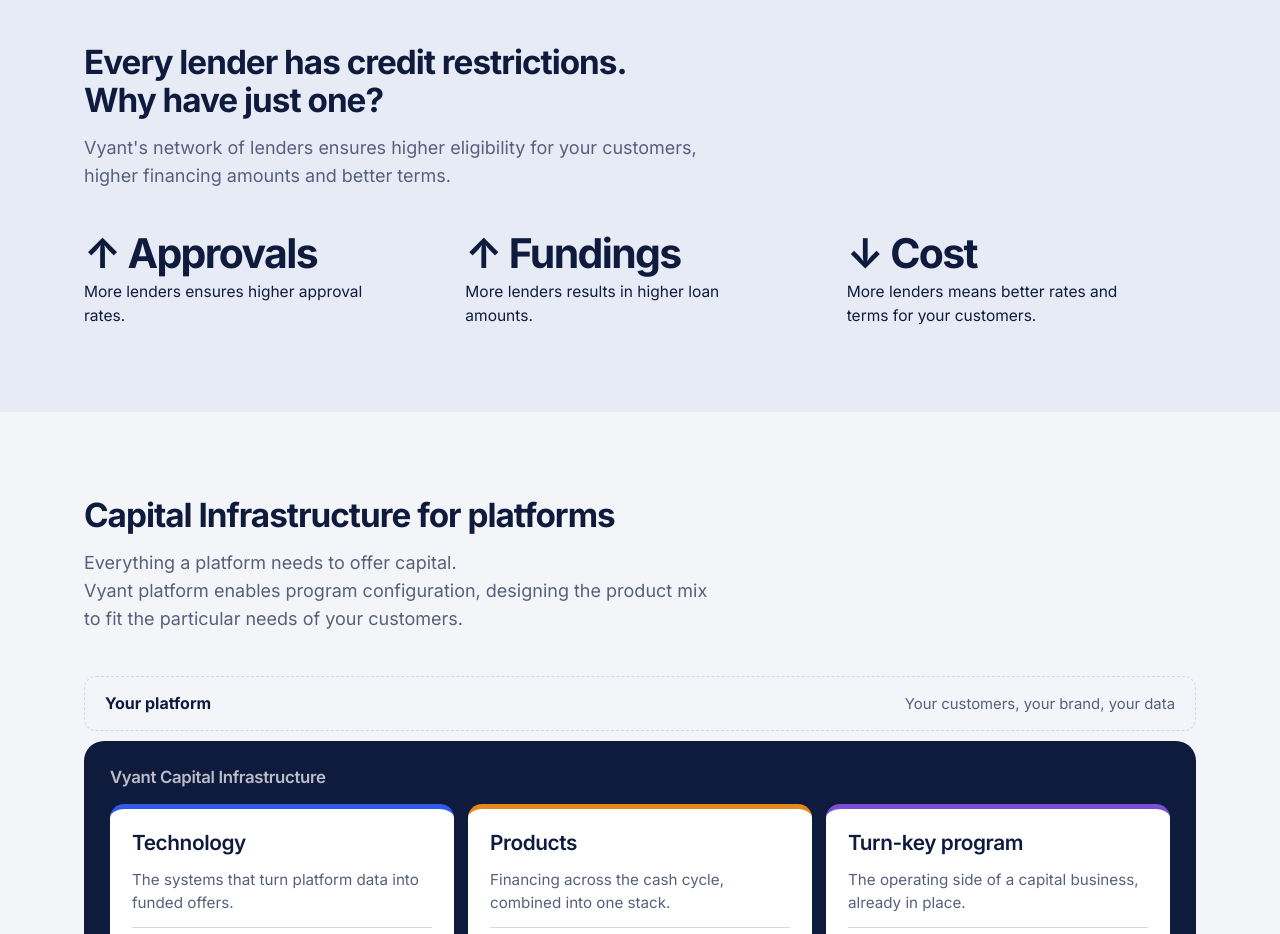
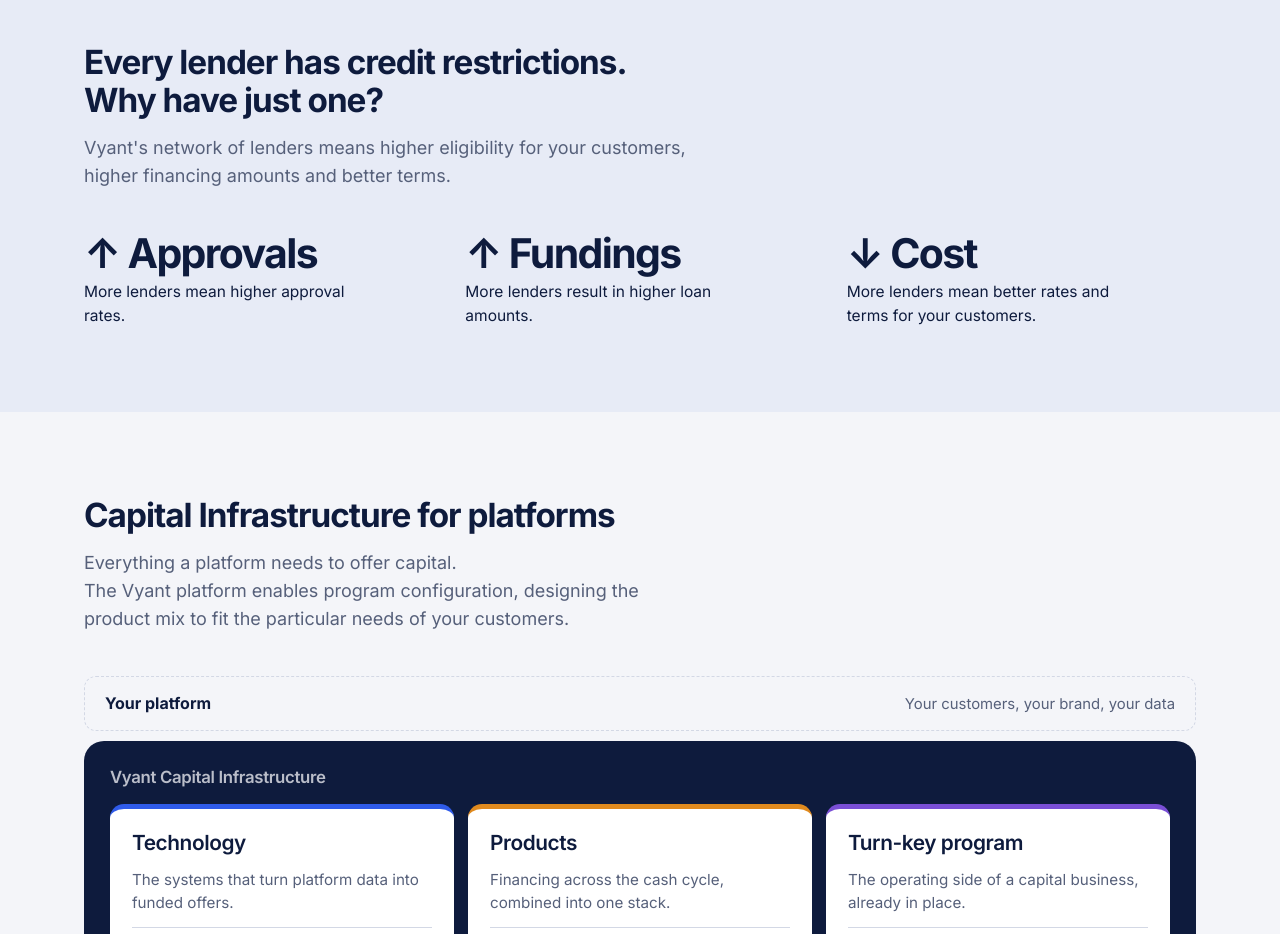
Before and after one commit to sotoolePPN/Vyant, a plain HTML site: page index.html in a window 1280 px wide. Shown: the part 780-1714 px from the top of the page. Drawn offline with Linux system fonts and the light colour scheme.

Commit message:
Wording corrections: drop ensures, plural verbs, The Vyant platform
Co-Authored-By: Claude Opus 5.5 <noreply@anthropic.com>
Claude-Session: https://claude.ai/code/session_01Puq7HDnkeuhHGNnbERQ1bT

```diff
--- a/index.html
+++ b/index.html
@@ -359,12 +359,12 @@ footer .fine nav{display:flex;flex-wrap:wrap;gap:6px 20px}
     <div class="wrap">
       <div class="head">
         <h2 class="lines"><span>Every lender has credit restrictions.</span> <span>Why have just one?</span></h2>
-        <p class="lede">Vyant's network of lenders ensures higher eligibility for your customers, higher financing amounts and better terms.</p>
+        <p class="lede">Vyant's network of lenders means higher eligibility for your customers, higher financing amounts and better terms.</p>
       </div>
       <div class="stats">
-        <div><b><span aria-hidden="true">↑</span> Approvals</b><p>More lenders ensures higher approval rates.</p></div>
-        <div><b><span aria-hidden="true">↑</span> Fundings</b><p>More lenders results in higher loan amounts.</p></div>
-        <div><b><span aria-hidden="true">↓</span> Cost</b><p>More lenders means better rates and terms for your customers.</p></div>
+        <div><b><span aria-hidden="true">↑</span> Approvals</b><p>More lenders mean higher approval rates.</p></div>
+        <div><b><span aria-hidden="true">↑</span> Fundings</b><p>More lenders result in higher loan amounts.</p></div>
+        <div><b><span aria-hidden="true">↓</span> Cost</b><p>More lenders mean better rates and terms for your customers.</p></div>
       </div>
     </div>
   </div>
@@ -373,7 +373,7 @@ footer .fine nav{display:flex;flex-wrap:wrap;gap:6px 20px}
     <div class="wrap">
       <div class="head">
         <h2>Capital Infrastructure for platforms</h2>
-        <p class="lede">Everything a platform needs to offer capital.<br>Vyant platform enables program configuration, designing the product mix to fit the particular needs of your customers.</p>
+        <p class="lede">Everything a platform needs to offer capital.<br>The Vyant platform enables program configuration, designing the product mix to fit the particular needs of your customers.</p>
       </div>
       <div class="infra">
         <div class="end"><b>Your platform</b><span>Your customers, your brand, your data</span></div>
```
